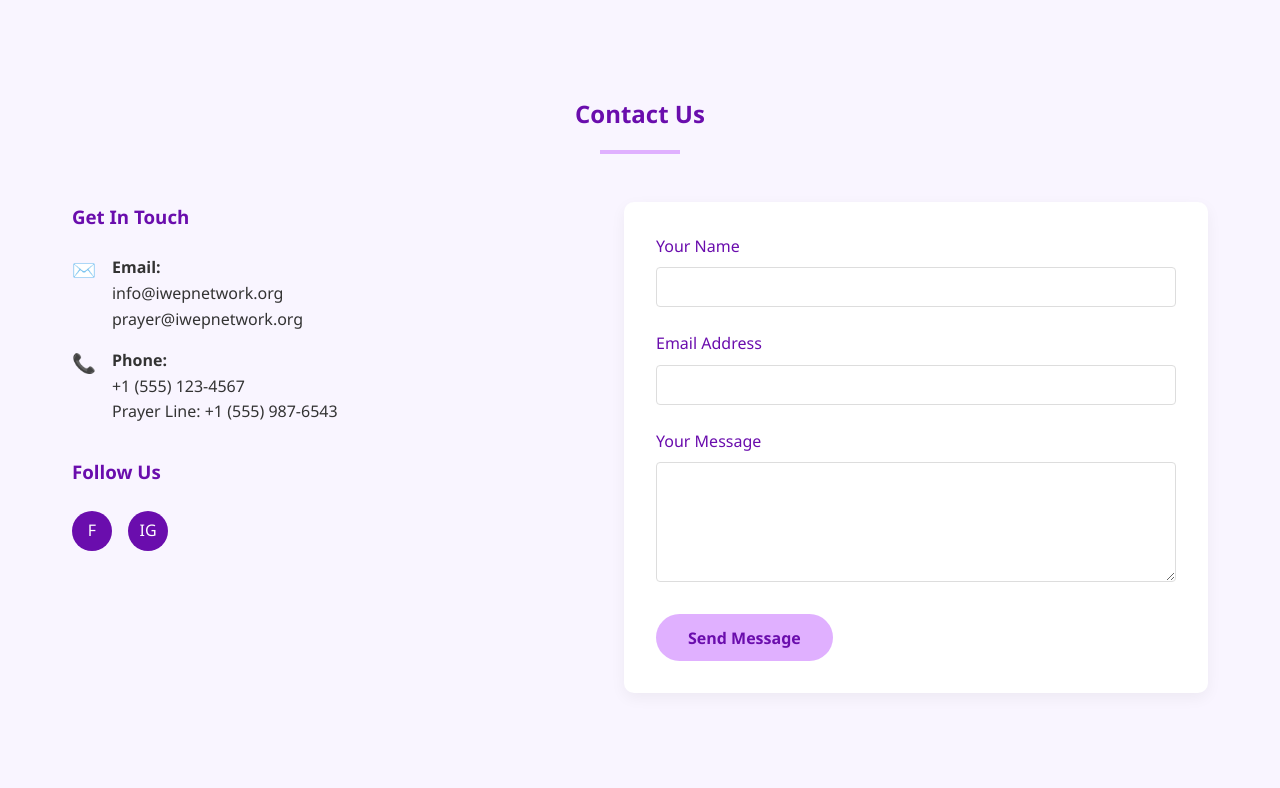
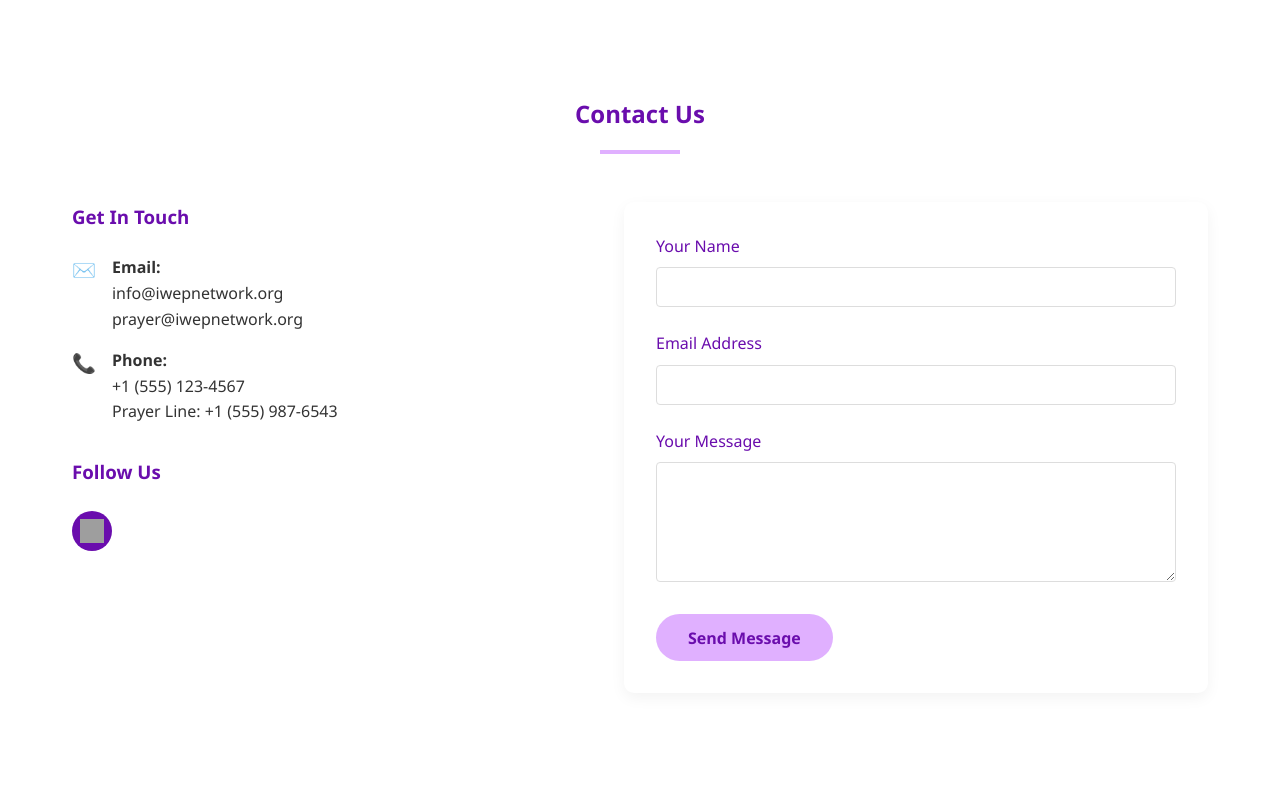
Before and after one commit to sheisgracious/iwep-website, a Python web app: template templates/index.html in a window 1280 px wide. Shown: the part 4985-5773 px from the top of the page. Run offline with Jinja, Linux system fonts and the light colour scheme; the template is opened without the code that fills it, so the values that code supplies are empty; grey boxes are pictures that could not be loaded.

Commit message:
Making style changes and adding social media links

```diff
--- a/static/css/style.css
+++ b/static/css/style.css
@@ -647,7 +647,7 @@ section {
 
 /* contact form */
 .contact {
-  background-color: #f9f5ff;
+  background-color: var(--secondary-color);
 }
 
 .contact-container {
@@ -685,7 +685,18 @@ section {
 
 .social-links {
   display: flex;
-  gap: 1rem;
+  gap: 15px;
+  margin-top: 15px;
+}
+
+.facebook-icon {
+  width: 24px;
+  height: 24px;
+  transition: transform 0.3s ease;
+}
+
+.facebook-icon:hover {
+  transform: scale(1.1);
 }
 
 .social-link {
@@ -702,7 +713,7 @@ section {
 }
 
 .social-link:hover {
-  background-color: var(--accent-color);
+  background-color: var(--primary-color);
   color: var(--primary-color);
   transform: translateY(-3px);
 }
--- a/templates/index.html
+++ b/templates/index.html
@@ -108,7 +108,7 @@
       </div>
       <!-- Meet Us section -->
       <div class="container">
-        <h3 class="coordinators-title"> Our Team</h3>
+        <h3 class="coordinators-title">Our Team</h3>
 
         <div class="coordinators-container">
           <div class="coordinator-card founder">
@@ -437,8 +437,18 @@
             </div>
             <h3>Follow Us</h3>
             <div class="social-links">
-              <a href="#" class="social-link">F</a>
-              <a href="#" class="social-link">IG</a>
+              <a
+                href="https://www.facebook.com/people/I-WEP-International-women-empowerment-prayer-network/100069681115244/"
+                target="_blank"
+                rel="noopener"
+                class="social-link"
+              >
+                <img
+                  src="https://img.icons8.com/m_outlined/512/FFFFFF/facebook-f.png"
+                  alt="Facebook"
+                  class="facebook-icon"
+                />
+              </a>
             </div>
           </div>
           <div class="contact-form">
```
